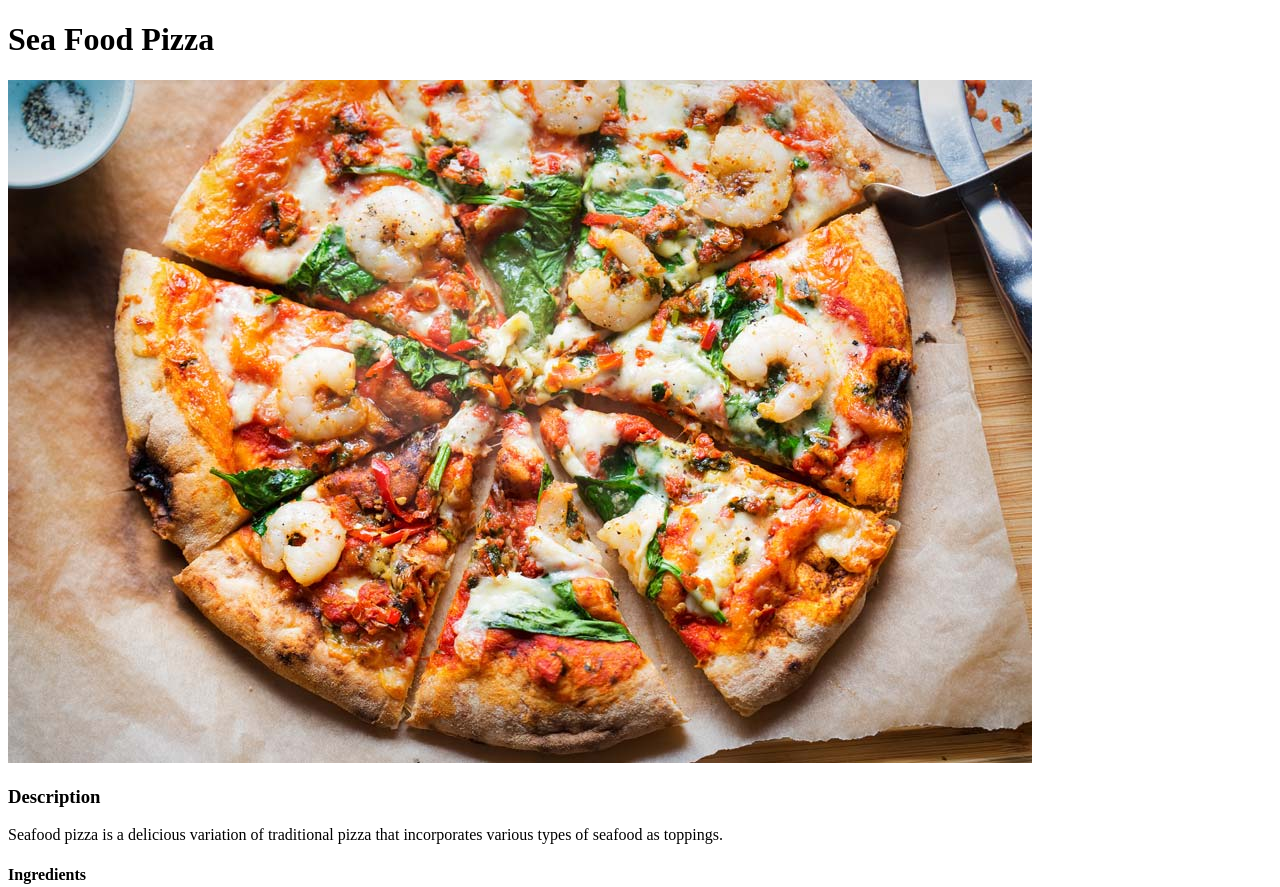
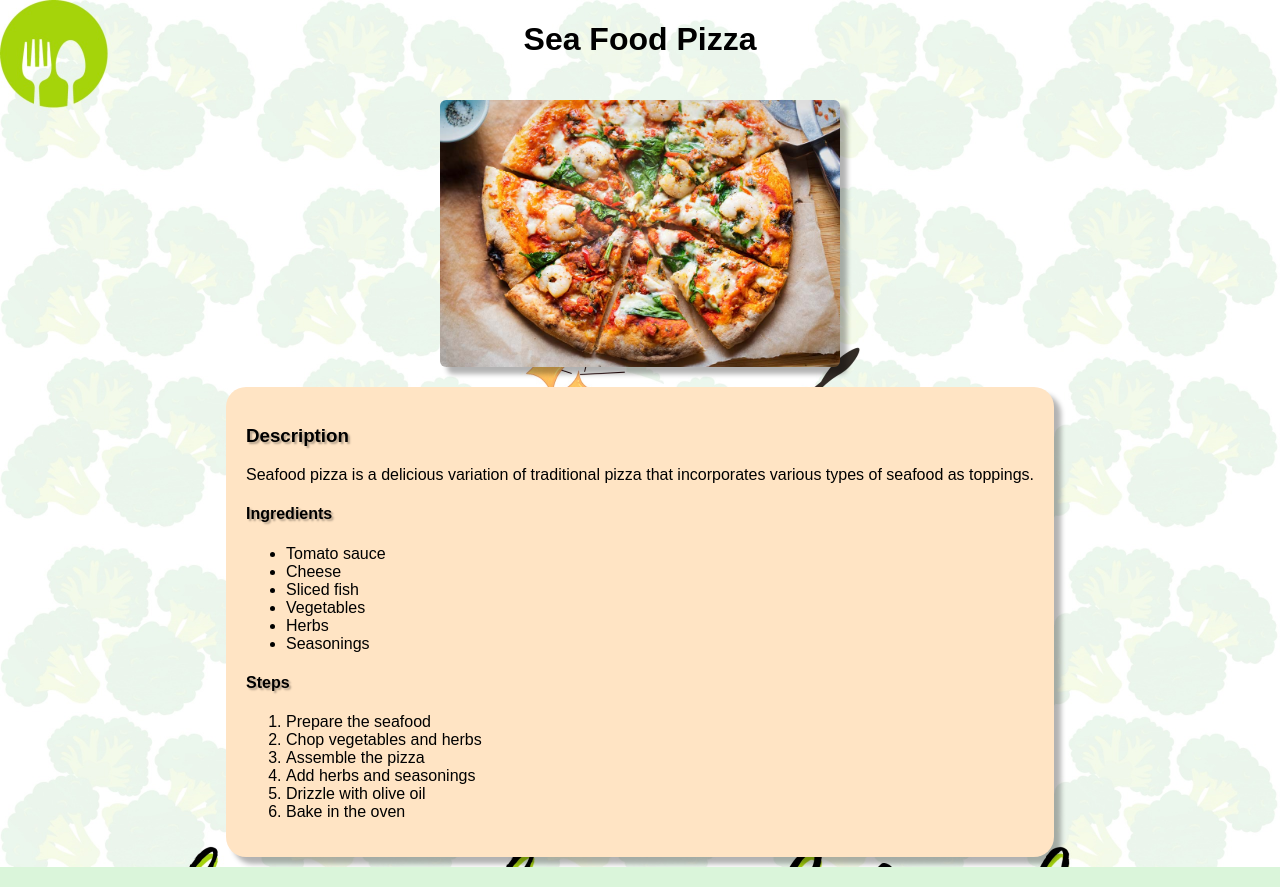
Before and after one commit to MetalSnow/odin-recipes, a plain HTML site: page recipes/pizza.html in a window 1280 px wide. Shown: the top 887 px of the page. Drawn offline with Linux system fonts and the light colour scheme.

Commit message:
Add container to the recipes infos and finish styling all the pages

```diff
--- /dev/null
+++ b/recipes.css
@@ -0,0 +1,37 @@
+body {
+  font-family: sans-serif;
+  background-image: url(/Recipes.jpg);
+  margin: 0;
+  padding: 0;
+  scroll-behavior: smooth;
+  display: flex;
+  flex-direction: column;
+  align-items: center;
+  gap: 20px;
+  background-size: cover;
+  background-repeat: no-repeat;
+  background-color: rgb(218, 245, 218);
+}
+
+h1 {
+  text-align: center;
+}
+
+h3,
+h4 {
+  text-shadow: 2px 2px 2px rgba(0, 0, 0, 0.3);
+}
+
+div {
+  background-color: bisque;
+  padding: 20px;
+  border-radius: 20px;
+  margin-bottom: 10px;
+  box-shadow: 7px 7px 5px rgba(0, 0, 0, 0.3);
+}
+
+img {
+  width: 400px;
+  border-radius: 6px;
+  box-shadow: 7px 7px 5px rgba(0, 0, 0, 0.3);
+}
--- a/recipes/pizza.html
+++ b/recipes/pizza.html
@@ -3,12 +3,14 @@
   <head>
     <meta charset="UTF-8" />
     <meta name="viewport" content="width=device-width, initial-scale=1.0" />
+    <link rel="stylesheet" href="../recipes.css" />
     <title>Sea Food Pizza</title>
   </head>
   <body>
     <!-- First Recipe -->
     <h1>Sea Food Pizza</h1>
     <img src="./images/SeaFoodPizza.jpg" alt="SeaFoodPizza" />
+    <div>
       <h3>Description</h3>
       <p>
         Seafood pizza is a delicious variation of traditional pizza that
@@ -32,5 +34,6 @@
         <li>Drizzle with olive oil</li>
         <li>Bake in the oven</li>
       </ol>
+    </div>
   </body>
 </html>
--- a/style.css
+++ b/style.css
@@ -3,15 +3,18 @@ body {
   font-family: sans-serif;
   background-image: url(/Recipes.jpg);
   background-size: cover;
+  background-repeat: no-repeat;
+  background-color: rgb(218, 245, 218);
 }
 h1 {
   font-size: 40px;
   font-style: oblique;
-  color: rgb(20, 89, 20);
+  color: rgb(11, 93, 11);
+  border-width: 15px;
+  border-color: rgb(159, 209, 85);
   border-style: dotted;
-  border-radius: 10px;
+  border-radius: 6px;
   padding: 10px 70px;
-  box-shadow: 7px 7px 13px rgba(0, 0, 0, 0.3);
 }
 
 .container {
@@ -44,3 +47,10 @@ a:hover {
   color: rgb(147, 80, 104);
   transition: 0.3s;
 }
+
+@media (max-width: 500px) {
+  h1 {
+    font-size: 30px;
+    padding: 7px 60px;
+  }
+}
```
Also changed, not shown: recipes/pasticcio.html (+3 -0 lines), recipes/tacos.html (+3 -0 lines). Lines whose indentation alone changed are shown as unchanged.
